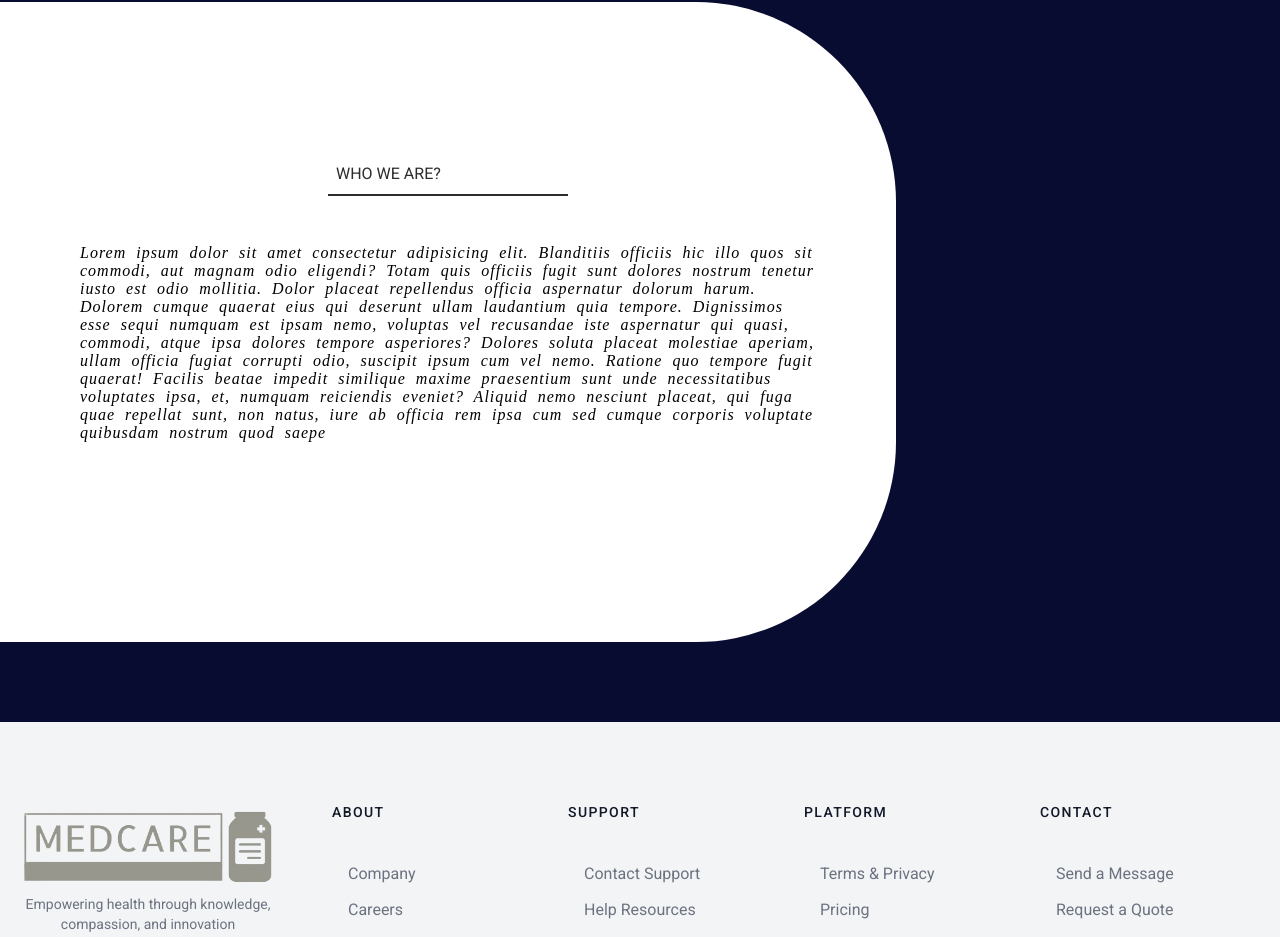
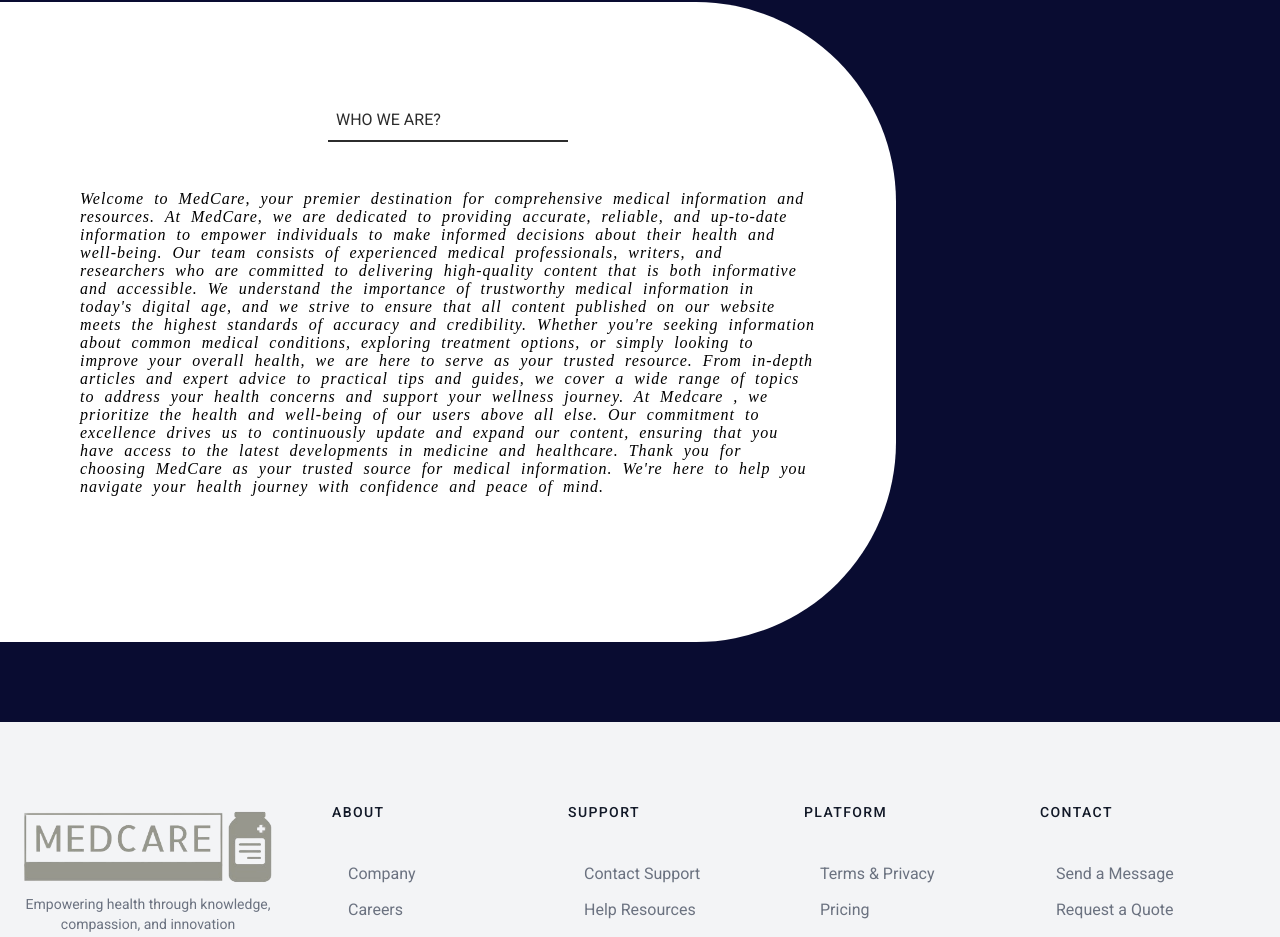
Before and after one commit to BTANISHA11/medcare, a React (Create React App) app: page / in a window 1280 px wide. Shown: the part 1495-2432 px from the top of the page. Built offline with nearby package versions, Linux system fonts and the light colour scheme; no server answers.

Commit message:
About us

```diff
--- a/src/components/Home.jsx
+++ b/src/components/Home.jsx
@@ -27,20 +27,22 @@ const Home = () => {
         <div>
           <h1>Who we are?</h1>
           <p>
-            Lorem ipsum dolor sit amet consectetur adipisicing elit. Blanditiis
-            officiis hic illo quos sit commodi, aut magnam odio eligendi? Totam
-            quis officiis fugit sunt dolores nostrum tenetur iusto est odio
-            mollitia. Dolor placeat repellendus officia aspernatur dolorum
-            harum. Dolorem cumque quaerat eius qui deserunt ullam laudantium
-            quia tempore. Dignissimos esse sequi numquam est ipsam nemo,
-            voluptas vel recusandae iste aspernatur qui quasi, commodi, atque
-            ipsa dolores tempore asperiores? Dolores soluta placeat molestiae
-            aperiam, ullam officia fugiat corrupti odio, suscipit ipsum cum vel
-            nemo. Ratione quo tempore fugit quaerat! Facilis beatae impedit
-            similique maxime praesentium sunt unde necessitatibus voluptates
-            ipsa, et, numquam reiciendis eveniet? Aliquid nemo nesciunt placeat,
-            qui fuga quae repellat sunt, non natus, iure ab officia rem ipsa cum
-            sed cumque corporis voluptate quibusdam nostrum quod saepe
+          Welcome to MedCare, your premier destination for comprehensive medical information and resources. At MedCare, we are dedicated to providing accurate, reliable, and up-to-date information to empower individuals to make informed decisions about their health and well-being.
+
+Our team consists of experienced medical professionals, writers, and researchers who are committed to delivering high-quality content that is both informative and accessible. We understand the importance of trustworthy medical information in today's digital age, and we strive to ensure that all content published on our website meets the highest standards of accuracy and credibility.
+
+Whether you're seeking information about common medical conditions, exploring treatment options, or simply looking to improve your overall health, we are here to serve as your trusted resource. From in-depth articles and expert advice to practical tips and guides, we cover a wide range of topics to address your health concerns and support your wellness journey.
+
+At Medcare , we prioritize the health and well-being of our users above all else. Our commitment to excellence drives us to continuously update and expand our content, ensuring that you have access to the latest developments in medicine and healthcare.
+
+Thank you for choosing MedCare as your trusted source for medical information. We're here to help you navigate your health journey with confidence and peace of mind.
+
+
+
+
+
+
+
           </p>
         </div>
       </div>
```
